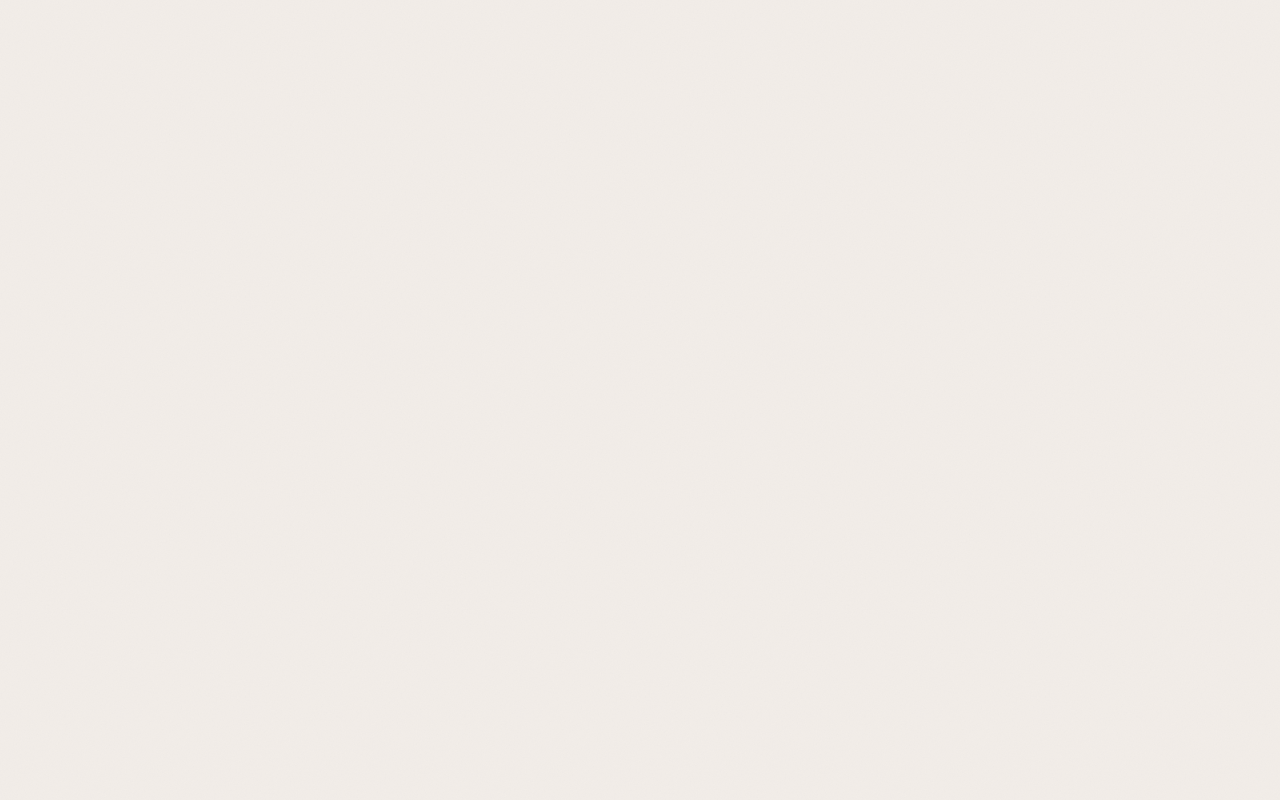
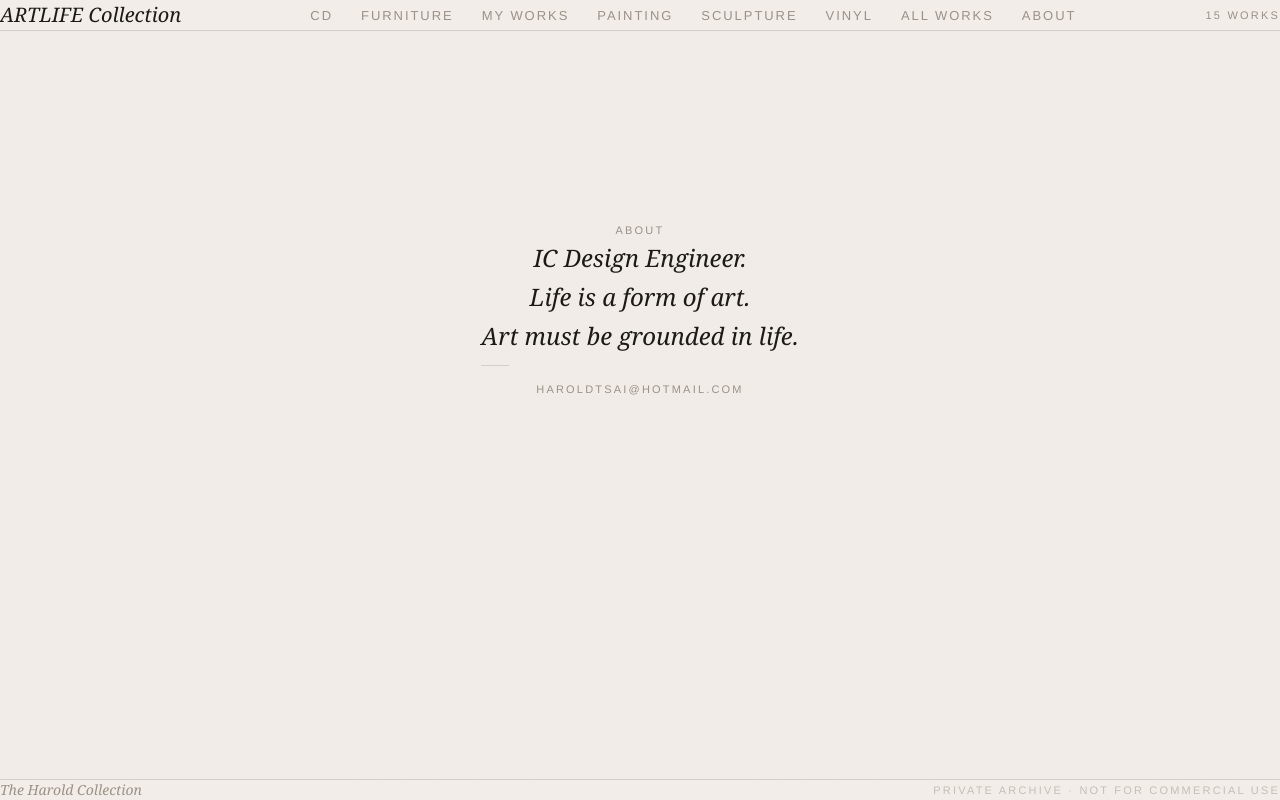
Before and after one commit to haroldtsai/art-library, a Next.js app: page /about in a window 1280 px wide. Before the commit this address had no page. Built offline with nearby package versions, Linux system fonts and the light colour scheme.

Commit message:
feat: add About page with nav link

```diff
--- /dev/null
+++ b/src/app/about/page.tsx
@@ -0,0 +1,28 @@
+import type { Metadata } from 'next'
+
+export const metadata: Metadata = {
+  title: 'About — ARTLIFE Collection',
+}
+
+export default function AboutPage() {
+  return (
+    <div className="flex items-center justify-center min-h-[70vh] px-6">
+      <div className="text-center" style={{ maxWidth: 480 }}>
+        <p className="label mb-6">About</p>
+        <h1 className="font-serif italic leading-relaxed text-[var(--text)]"
+          style={{ fontSize: '1.5rem' }}>
+          IC Design Engineer.<br />
+          Life is a form of art.<br />
+          Art must be grounded in life.
+        </h1>
+        <div className="rule-sm mx-auto my-8" />
+        <a
+          href="mailto:haroldtsai@hotmail.com"
+          className="label hover:text-[var(--text)] transition-colors"
+        >
+          haroldtsai@hotmail.com
+        </a>
+      </div>
+    </div>
+  )
+}
--- a/src/components/Nav.tsx
+++ b/src/components/Nav.tsx
@@ -41,6 +41,13 @@ export default function Nav() {
             All Works
           </Link>
         </li>
+        <li>
+          <Link href="/about"
+            className="hover:text-[var(--text)] transition-colors"
+            style={{ fontSize: '0.8125rem', letterSpacing: '0.15em', textTransform: 'uppercase', color: 'var(--muted)' }}>
+            About
+          </Link>
+        </li>
       </ul>
 
       <span className="label">{total} works</span>
```
